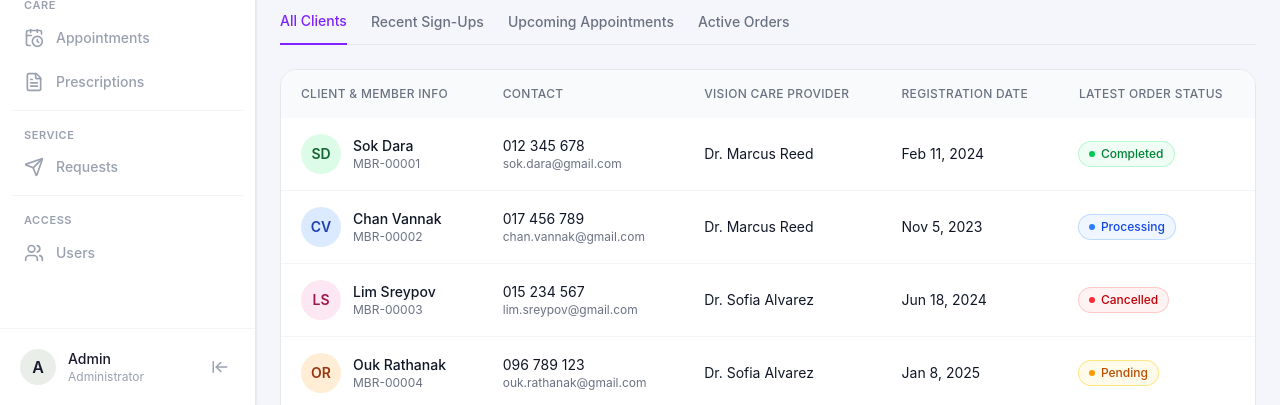
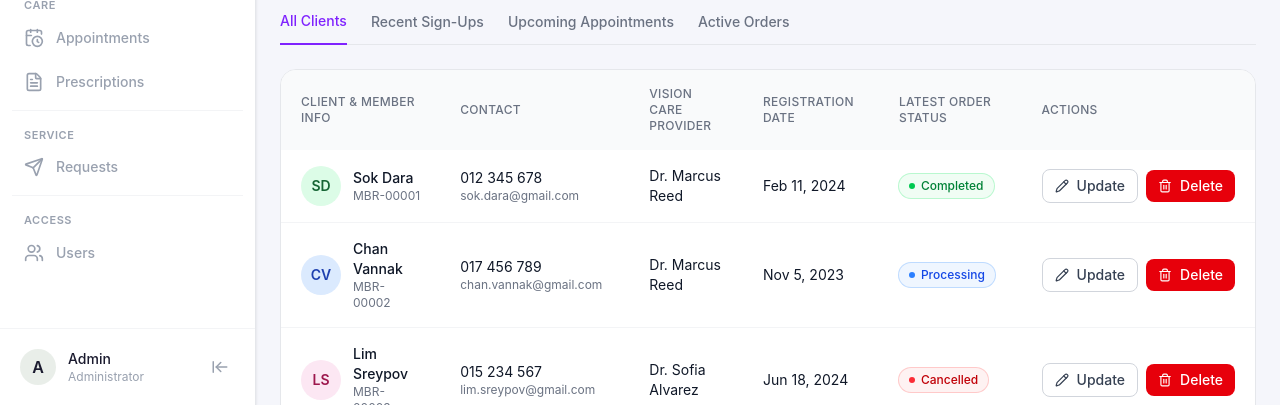
Before and after one commit to Glassses-Management/Glasses-Management-Frontend, a React (Vite) app: page /customers in a window 1280 px wide. Shown: the part 395-800 px from the top of the page. Built offline with nearby package versions, Linux system fonts and the light colour scheme; no server answers.

Commit message:
customer

```diff
--- a/src/pages/customers/CustomerList.jsx
+++ b/src/pages/customers/CustomerList.jsx
@@ -4,12 +4,14 @@
 
 import { useEffect, useMemo, useState } from 'react'
 import { useNavigate } from 'react-router-dom'
+import { Pencil, Trash2 } from 'lucide-react'
 import StatsCard from '@/components/ui/StatsCard'
 import SearchBar from '@/components/data/SearchBar'
 import FilterBar from '@/components/data/FilterBar'
 import DataTable from '@/components/data/DataTable'
 import Pagination from '@/components/ui/Pagination'
 import Button from '@/components/ui/Button'
+import Input from '@/components/ui/Input'
 import Badge, { getVariantFromStatus } from '@/components/ui/Badge'
 import { usersIcon, calendarIcon, clipboardIcon, dollarIcon } from '@/components/ui/icons'
 import mockData from "@/mockData/mockCustomers.json";
@@ -42,6 +44,55 @@ function Avatar({ name, id }) {
   )
 }
 
+const modalBackdrop = 'fixed inset-0 z-50 flex items-center justify-center bg-black/50 p-4'
+const modalCard = 'w-full max-w-md rounded-2xl bg-white p-6 shadow-xl'
+
+function CustomerEditModal({ customer, onSave, onClose }) {
+  const [form, setForm] = useState({
+    name: customer.name,
+    phone: customer.phone,
+    email: customer.email,
+    address: customer.address,
+  })
+  const setField = (field) => (event) => setForm((f) => ({ ...f, [field]: event.target.value }))
+
+  return (
+    <div className={modalBackdrop} onClick={onClose}>
+      <div className={modalCard} onClick={(e) => e.stopPropagation()}>
+        <h3 className="text-lg font-semibold text-gray-900">Update Customer</h3>
+        <div className="mt-4 space-y-4">
+          <Input label="Name" name="name" value={form.name} onChange={setField('name')} />
+          <Input label="Phone" name="phone" value={form.phone} onChange={setField('phone')} />
+          <Input label="Email" name="email" value={form.email} onChange={setField('email')} />
+          <Input label="Address" name="address" value={form.address} onChange={setField('address')} />
+        </div>
+        <div className="mt-6 flex justify-end gap-2">
+          <Button variant="ghost" onClick={onClose}>Cancel</Button>
+          <Button onClick={() => onSave({ ...customer, ...form })}>Save Changes</Button>
+        </div>
+      </div>
+    </div>
+  )
+}
+
+function CustomerDeleteModal({ customer, onConfirm, onClose }) {
+  return (
+    <div className={modalBackdrop} onClick={onClose}>
+      <div className={modalCard} onClick={(e) => e.stopPropagation()}>
+        <h3 className="text-lg font-semibold text-gray-900">Delete customer?</h3>
+        <p className="mt-2 text-sm text-gray-500">
+          This will remove <span className="font-medium text-gray-900">{customer.name}</span> from
+          the registry. This action cannot be undone.
+        </p>
+        <div className="mt-6 flex justify-end gap-2">
+          <Button variant="ghost" onClick={onClose}>Cancel</Button>
+          <Button variant="danger" onClick={onConfirm}>Delete</Button>
+        </div>
+      </div>
+    </div>
+  )
+}
+
 function CustomerList() {
   const navigate = useNavigate()
   const { summary } = mockData
@@ -50,11 +101,14 @@ function CustomerList() {
   const [filters, setFilters] = useState({ provider: 'all', orderStatus: 'all' })
   const [activeTab, setActiveTab] = useState(TABS[0])
   const [currentPage, setCurrentPage] = useState(1)
+  const [customerList, setCustomerList] = useState(() => mockData.customers)
+  const [editing, setEditing] = useState(null)
+  const [deleting, setDeleting] = useState(null)
 
   // Attach derived, display-only values to each customer.
   const customers = useMemo(
     () =>
-      mockData.customers.map((customer) => {
+      customerList.map((customer) => {
         const appointments = [...(customer.appointments || [])].sort(
           (a, b) => new Date(b.scheduledAt) - new Date(a.scheduledAt),
         )
@@ -67,7 +121,7 @@ function CustomerList() {
           latestOrderStatus: orders[0]?.status || null,
         }
       }),
-    [],
+    [customerList],
   )
 
   const providerOptions = useMemo(
@@ -137,6 +191,30 @@ function CustomerList() {
           <span className="text-sm text-gray-500">No orders yet</span>
         ),
     },
+    {
+      key: 'actions',
+      header: 'Actions',
+      render: (row) => (
+        <div className="flex items-center justify-end gap-2" onClick={(e) => e.stopPropagation()}>
+          <Button
+            variant="outline"
+            size="sm"
+            icon={<Pencil size={14} />}
+            onClick={() => setEditing(row)}
+          >
+            Update
+          </Button>
+          <Button
+            variant="danger"
+            size="sm"
+            icon={<Trash2 size={14} />}
+            onClick={() => setDeleting(row)}
+          >
+            Delete
+          </Button>
+        </div>
+      ),
+    },
   ]
 
   const filterOptions = [
@@ -150,6 +228,16 @@ function CustomerList() {
     { label: 'Total Active Orders', value: summary.totalActiveOrders, trend: summary.trends.totalActiveOrders, icon: <span className="flex size-9 items-center justify-center rounded-lg bg-blue-100 text-blue-600">{clipboardIcon}</span> },
     { label: 'Total Revenue', value: formatCurrency(summary.totalRevenue), trend: summary.trends.totalRevenue, icon: <span className="flex size-9 items-center justify-center rounded-lg bg-amber-100 text-amber-600">{dollarIcon}</span> },
   ]
+
+  const handleUpdate = (updated) => {
+    setCustomerList((list) => list.map((c) => (c.id === updated.id ? updated : c)))
+    setEditing(null)
+  }
+
+  const handleDelete = (customer) => {
+    setCustomerList((list) => list.filter((c) => c.id !== customer.id))
+    setDeleting(null)
+  }
 
   return (
     <div className="space-y-6">
@@ -231,6 +319,23 @@ function CustomerList() {
           Run Campaign
         </button>
       </div>
+
+      {editing && (
+        <CustomerEditModal
+          key={editing.id}
+          customer={editing}
+          onSave={handleUpdate}
+          onClose={() => setEditing(null)}
+        />
+      )}
+
+      {deleting && (
+        <CustomerDeleteModal
+          customer={deleting}
+          onConfirm={() => handleDelete(deleting)}
+          onClose={() => setDeleting(null)}
+        />
+      )}
     </div>
   )
 }
```
